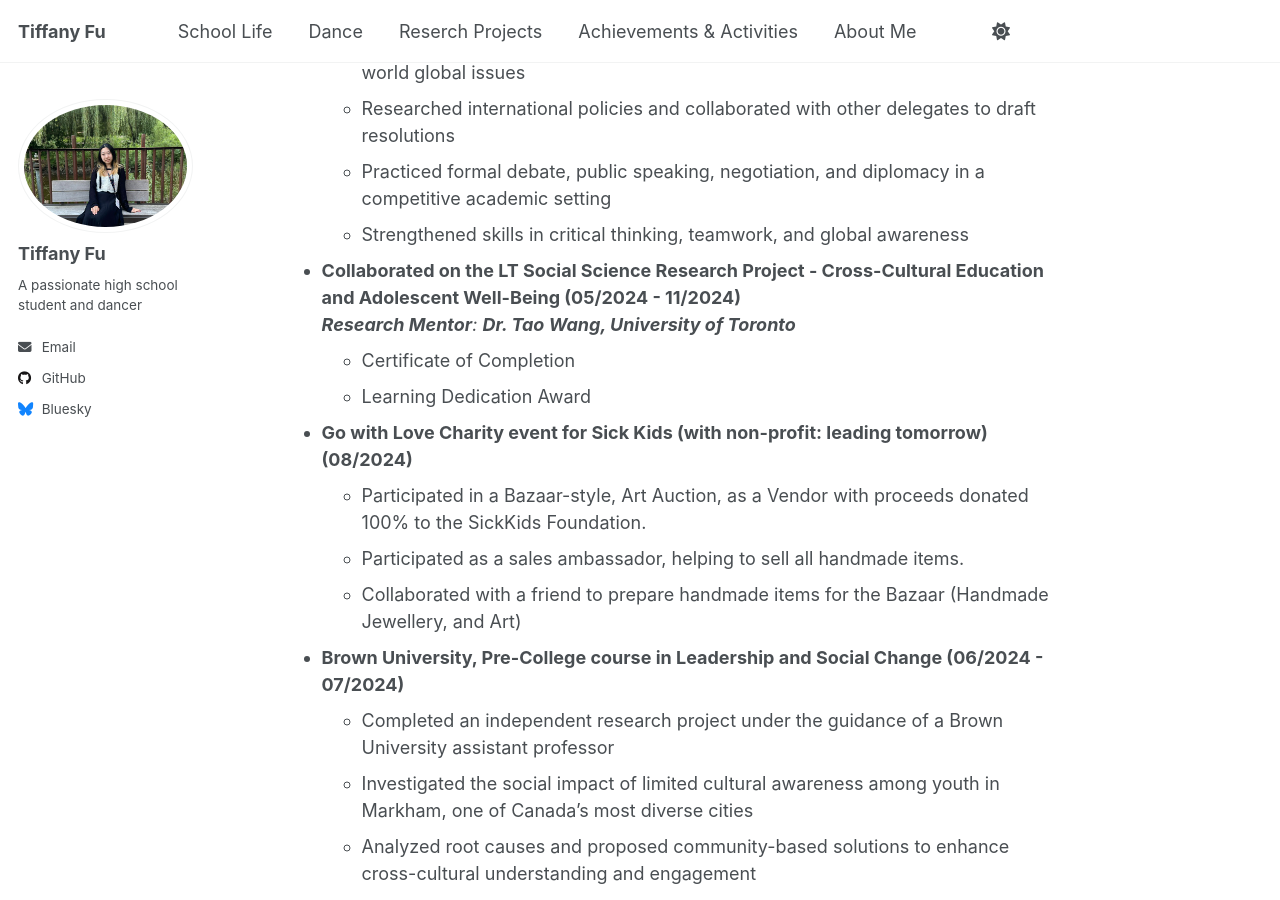
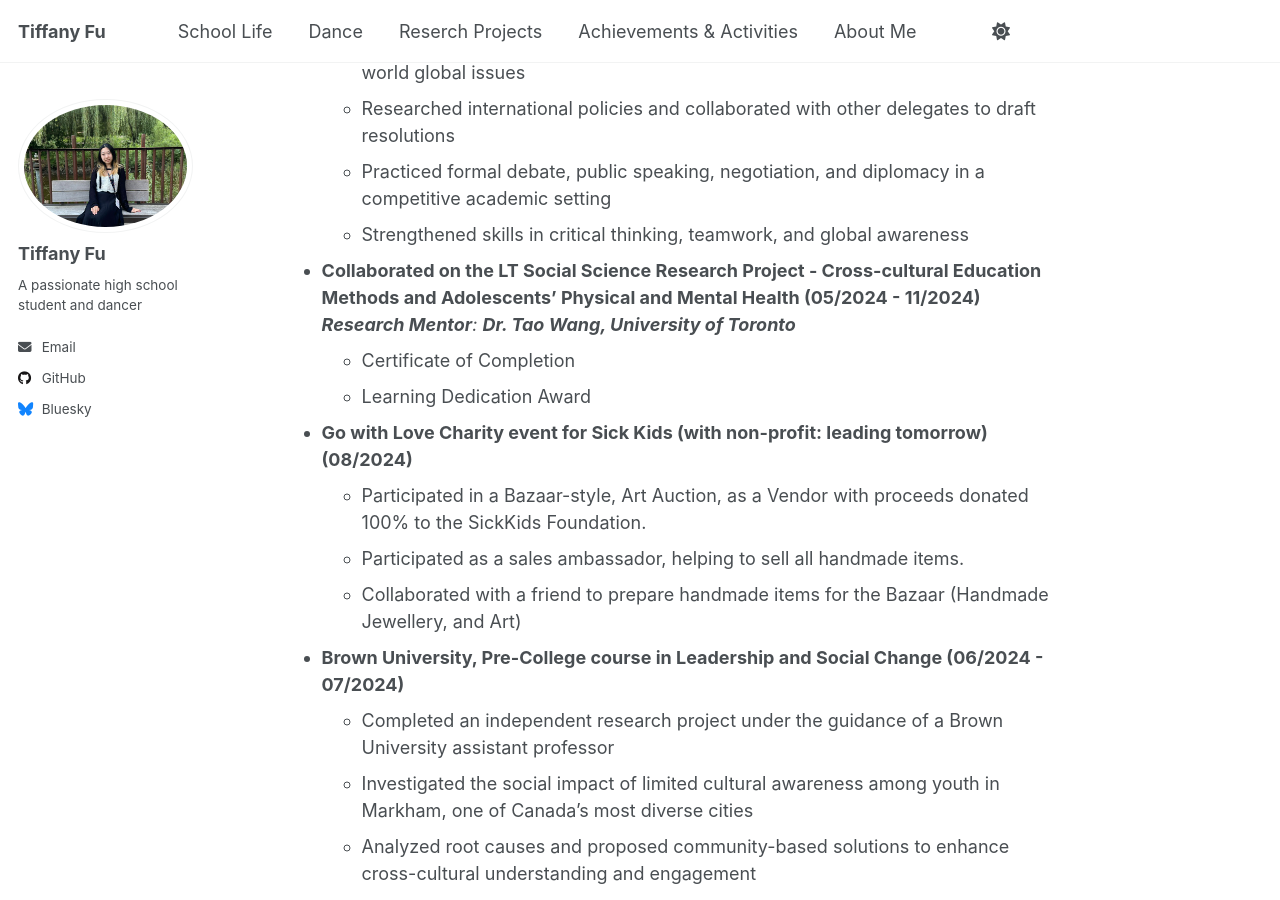
Before and after one commit to TiffanyJTFu/TiffanyTestWeb, a Jekyll site: the page built from _portfolio/Achievements.md, in a window 1280 px wide and 900 px high, scrolled down 3106 px. Built offline with Jekyll 4.4.1, drawn with Linux system fonts in a browser that asks for light colours; a script that is not in the unit is left out.

Commit message:
Update Achievements.md

```diff
--- a/_portfolio/Achievements.md
+++ b/_portfolio/Achievements.md
@@ -57,7 +57,7 @@ collection: portfolio
   * Researched international policies and collaborated with other delegates to draft resolutions
   * Practiced formal debate, public speaking, negotiation, and diplomacy in a competitive academic setting
   * Strengthened skills in critical thinking, teamwork, and global awareness
-* **Collaborated on the LT Social Science Research Project - Cross-Cultural Education and Adolescent Well-Being (05/2024 - 11/2024)**<br>
+* **Collaborated on the LT Social Science Research Project - Cross-cultural Education Methods and Adolescents’ Physical and Mental Health (05/2024 - 11/2024)**<br>
 <i>**Research Mentor**: **Dr. Tao Wang, University of Toronto**</i>
   * Certificate of Completion
   * Learning Dedication Award
```
